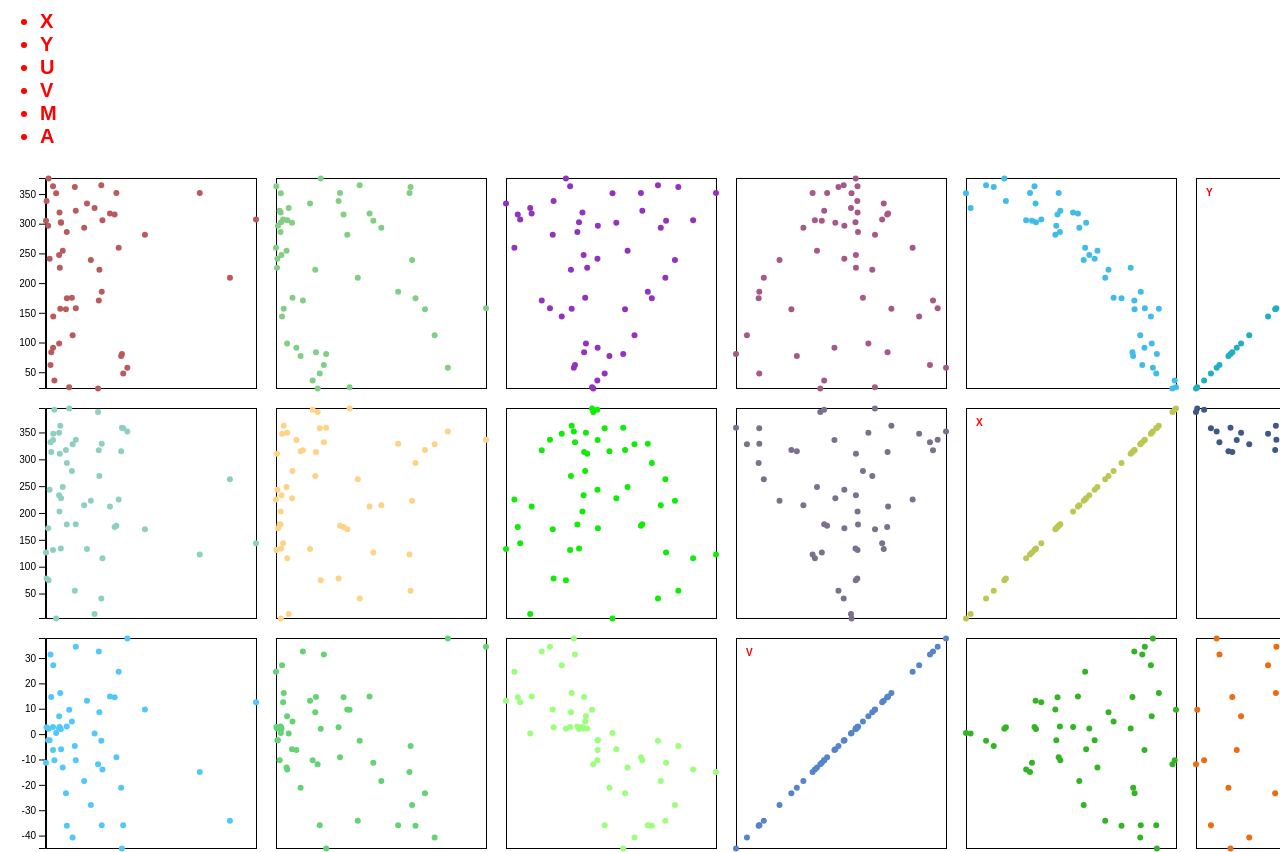
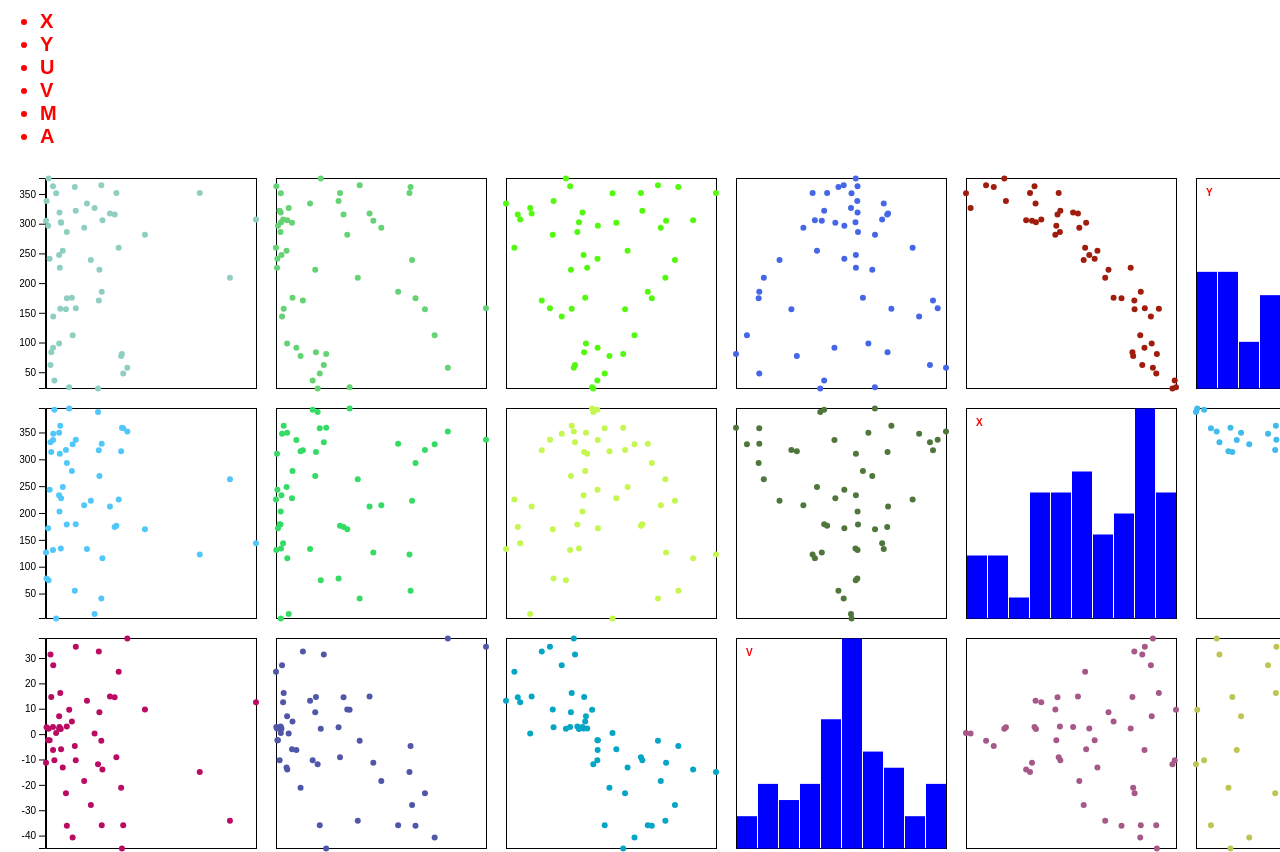
Before and after one commit to motosx1/DataVisualization, a plain HTML site: page src/dan/scatterplot.html in a window 1280 px wide. Shown: the top 852 px of the page. Drawn offline with nearby package versions, Linux system fonts and the light colour scheme.

Commit message:
Added Histograms and tooltips for the histogram bars

```diff
--- a/src/dan/scatterplot.css
+++ b/src/dan/scatterplot.css
@@ -54,3 +54,16 @@ rect.frame {
 .unselectedFont {
     color: black;
 }
+
+div.tooltip {
+    position: absolute;
+    text-align: center;
+    width: 100px;
+    height: 40px;
+    padding: 2px;
+    font: 12px sans-serif;
+    background: lightsteelblue;
+    border: 0px;
+    border-radius: 8px;
+    pointer-events: none;
+}
--- a/src/dan/scatterplotMatrix.js
+++ b/src/dan/scatterplotMatrix.js
@@ -49,6 +49,38 @@ function getDomainAndFeatureNr(data, excludedFeatures) {
 	return [domain, featureNames, featureNumber];
 }
 
+function createBins(data, featureNames, binNumber) {
+
+	var bins = [];
+
+	for (var i = 0; i < featureNames.length; ++i) {
+
+		var currentExtent = d3.extent(data, function(d) { return d[featureNames[i]]; });
+		//currentExtent = [Math.ceil(currentExtent[0] / 100) * 100, Math.ceil(currentExtent[1] / 100) * 100];
+        console.log("Asd1: " + currentExtent);
+
+        // Generate the thresholds
+        currentExtent = d3.range(currentExtent[0], currentExtent[1],  Math.abs(currentExtent[1] - currentExtent[0]) / 10);
+
+        console.log("Asd2: " + currentExtent);
+		console.log(d3.ticks(currentExtent[0], currentExtent[1], 10));
+
+		bins.push(
+			d3
+				.histogram()
+				.thresholds(currentExtent)
+				(data.map(function(d) { return d[featureNames[i]]; } )) // , function(d) { return d[featureNames[i]]; }
+		);
+
+	}
+
+	console.log("The bins");
+	console.log(bins);
+
+
+	return bins;
+}
+
 function drawScatterplot(data, selectedFeatures = [], excludedFeatures = []) {
 	/* remove what was previously in this SVG */
 	d3.select("#plotSVG").remove();
@@ -58,6 +90,8 @@ function drawScatterplot(data, selectedFeatures = [], excludedFeatures = []) {
 	var domains = res[0];
 	var featureNames = getCommonSet(res[1], selectedFeatures);
     var featureNumber = res[2] < selectedFeatures.length ? res[2] : selectedFeatures.length;
+
+    var bins = createBins(data, featureNames, 10);
 
     /* Create a brush */
     var brush = d3.brush()
@@ -103,7 +137,7 @@ function drawScatterplot(data, selectedFeatures = [], excludedFeatures = []) {
 
 	/* Define a Curry-like function */
 	var curryPlot = function(p) {
-        plotCellAndPoints(this, domains, data, p);
+        plotCellAndPoints(this, domains, data, p, bins);
 	};
 
 	/* Cartesian product the names of the relevant features */
@@ -127,7 +161,9 @@ function drawScatterplot(data, selectedFeatures = [], excludedFeatures = []) {
 		.attr("dy", ".71em")
 		.text(function(d) { return d.iName; });
 
-	cells.call(brush);
+	cells
+		.filter(function (t) { return t.i !== t.j; })
+		.call(brush);
 
     /* The brushCell variable will hold the cell currently selected by the brush */
     var brushCell;
@@ -195,7 +231,7 @@ function cartesianProduct(featureSetA, featureSetB) {
 }
 
 
-function plotCellAndPoints(caller, domains, data, p) {
+function plotCellAndPoints(caller, domains, data, p, bins) {
     var cell = d3.select(caller);
 
     console.log(cell);
@@ -210,7 +246,9 @@ function plotCellAndPoints(caller, domains, data, p) {
     scaleBottom.domain(domains[p.iName]);
     scaleLeft.domain(domains[p.jName]);
 
-    cell.selectAll("circle")
+    if (p.i !== p.j)
+		cell//.filter(function (d) { return d.i !== d.j; })
+			.selectAll("circle")
 			.data(data)
 			.enter()
 			.append("circle")
@@ -219,6 +257,48 @@ function plotCellAndPoints(caller, domains, data, p) {
 			.attr("cy", function (d) { return scaleLeft(d[p.jName]); })
 			.attr("r", 3)
 			.style("fill", getRandomColor());
+    else {
+    	cell.style("fill", "white");
+
+    	var max = d3.max(bins[p.i], function (d) {
+			return d.length;
+        });
+
+    	scaleLeft.domain([max, 0]);
+
+        var div = d3.select("body").append("div")
+            .attr("class", "tooltip")
+            .style("opacity", 0);
+
+
+        var bars = cell
+				.selectAll(".bar")
+				.data(bins[p.i])
+				.enter()
+				.append("g")
+				.attr("class", "bar")
+				.attr("transform", function(d) { return "translate(" + scaleBottom(d.x0) + ", " + (scaleLeft.range()[0] - scaleLeft(d.length) + 10) + ")"; } )
+            .on("mouseover", function(d) {
+                div.transition()
+                    .duration(200)
+                    .style("opacity", .9);
+                div.html("Range:</br>[" + d3.format(".1f")(d.x0) + "," + d3.format(".1f")(d.x1) + "]</br>Count: " + d.length)
+                    .style("left", (d3.event.pageX) + "px")
+                    .style("top", (d3.event.pageY + 10) + "px");
+            })
+            .on("mouseout", function(d) {
+                div.transition()
+                    .duration(500)
+                    .style("opacity", 0);
+            });
+
+        bars.append("rect")
+			.attr("x", 1)
+			.style("fill", "blue")
+            .attr("width", function (d) { return scaleBottom(d.x1) - scaleBottom(d.x0) - 1})
+            .attr("height", function(d) { console.log("The scale of " + d.length + " " + scaleLeft(d.length));  return scaleLeft(d.length) - 10; });
+    }
+
 }
 
 function resize() {
@@ -239,7 +319,7 @@ function getCommonSet(setA, setB) {
 
 	for (var indexA = 0, indexB = 0; indexA < setA.length && indexB < setA.length; ) {
 		if (setA[indexA] === setB[indexB]) {
-            finalSet.push(setA[indexA])
+            finalSet.push(setA[indexA]);
             ++indexA;
             ++indexB;
         } else if (setA[indexA] < setB[indexB])
```
Lines whose indentation alone changed are shown as unchanged.
